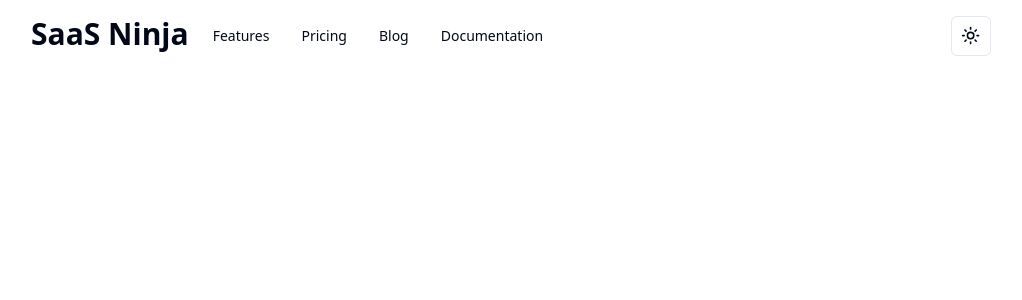
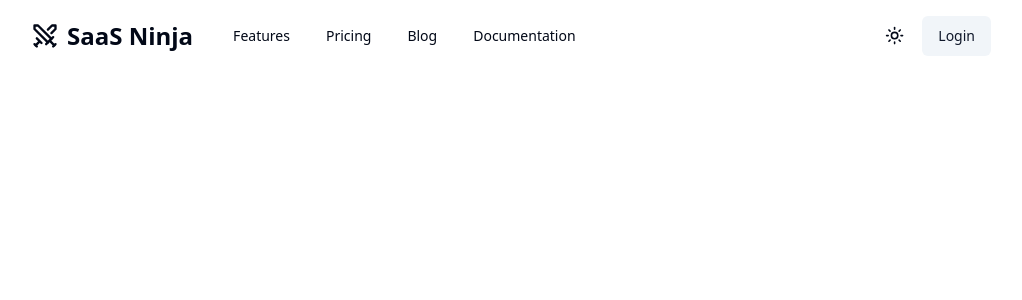
Before and after one commit to RishikeshNK/saas-ninja, a Next.js app: page / in a window 1280 px wide. Shown: the top 300 px of the page, without its empty margins (129-1151 px from the left). Built offline with nearby package versions, Linux system fonts and the light colour scheme.

Commit message:
feat: add logo and clean up navigation items

```diff
--- a/components/mode-toggle.tsx
+++ b/components/mode-toggle.tsx
@@ -18,7 +18,7 @@ export default function ModeToggle() {
   return (
     <DropdownMenu>
       <DropdownMenuTrigger asChild>
-        <Button variant="outline" size="icon">
+        <Button variant="ghost" size="icon">
           <Sun className="h-[1.2rem] w-[1.2rem] rotate-0 scale-100 transition-all dark:-rotate-90 dark:scale-0" />
           <Moon className="absolute h-[1.2rem] w-[1.2rem] rotate-90 scale-0 transition-all dark:rotate-0 dark:scale-100" />
           <span className="sr-only">Toggle theme</span>
--- a/components/navbar.tsx
+++ b/components/navbar.tsx
@@ -1,47 +1,57 @@
+import React from 'react'
+
 import Link from 'next/link'
 import {
   NavigationMenu,
   NavigationMenuItem,
   NavigationMenuLink,
+  NavigationMenuList,
   navigationMenuTriggerStyle,
 } from '@/components/ui/navigation-menu'
 import ModeToggle from './mode-toggle'
 import Container from './container'
+import { Swords } from 'lucide-react'
+import { Button } from './ui/button'
 
 export default function Navbar() {
+  const navItems = [
+    { label: 'Features', href: '/features' },
+    { label: 'Pricing', href: '/pricing' },
+    { label: 'Blog', href: '/blog' },
+    { label: 'Documentation', href: '/docs' },
+  ]
+
   return (
     <Container>
       <div className="flex items-center justify-between py-4">
-        <div className="flex flex-row">
-          <Link href="/" legacyBehavior passHref>
-            <a className="text-3xl font-bold">SaaS Ninja</a>
+        <div className="flex flex-row items-center space-x-4">
+          <Link href="/" passHref legacyBehavior>
+            <a className="flex items-center space-x-2">
+              <Swords size={28} />
+              <p className="text-2xl font-bold">SaaS Ninja</p>
+            </a>
           </Link>
           <NavigationMenu className="list-none pl-2">
-            <NavigationMenuItem>
-              <Link href="/features" legacyBehavior passHref>
-                <NavigationMenuLink className={navigationMenuTriggerStyle()}>
-                  Features
-                </NavigationMenuLink>
-              </Link>
-              <Link href="/pricing" legacyBehavior passHref>
-                <NavigationMenuLink className={navigationMenuTriggerStyle()}>
-                  Pricing
-                </NavigationMenuLink>
-              </Link>
-              <Link href="/blog" legacyBehavior passHref>
-                <NavigationMenuLink className={navigationMenuTriggerStyle()}>
-                  Blog
-                </NavigationMenuLink>
-              </Link>
-              <Link href="/docs" legacyBehavior passHref>
-                <NavigationMenuLink className={navigationMenuTriggerStyle()}>
-                  Documentation
-                </NavigationMenuLink>
-              </Link>
-            </NavigationMenuItem>
+            <NavigationMenuList>
+              {navItems.map((navItem, index) => (
+                <NavigationMenuItem key={index}>
+                  <NavigationMenuLink
+                    className={navigationMenuTriggerStyle()}
+                    href={navItem.href}
+                  >
+                    {navItem.label}
+                  </NavigationMenuLink>
+                </NavigationMenuItem>
+              ))}
+            </NavigationMenuList>
           </NavigationMenu>
         </div>
-        <ModeToggle />
+        <div className="flex flex-row space-x-2">
+          <ModeToggle />
+          <Button asChild variant="secondary">
+            <Link href="/login">Login</Link>
+          </Button>
+        </div>
       </div>
     </Container>
   )
--- a/package.json
+++ b/package.json
@@ -9,7 +9,6 @@
     "lint": "next lint"
   },
   "lint-staged": {
-    "**/*.(ts|tsx)": "pnpm tsc --noEmit",
     "**/*.(ts|tsx|js)": [
       "pnpm eslint .",
       "pnpm prettier --write ."
```
